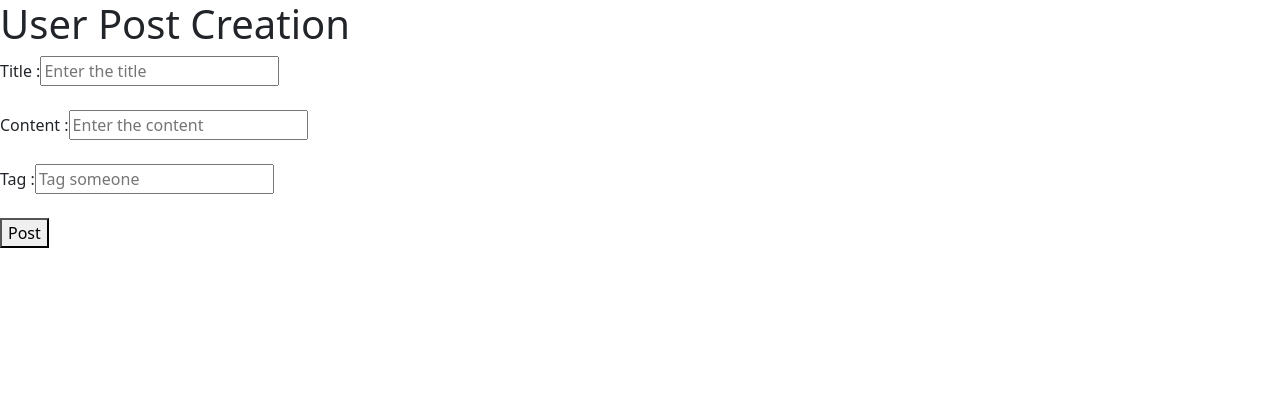
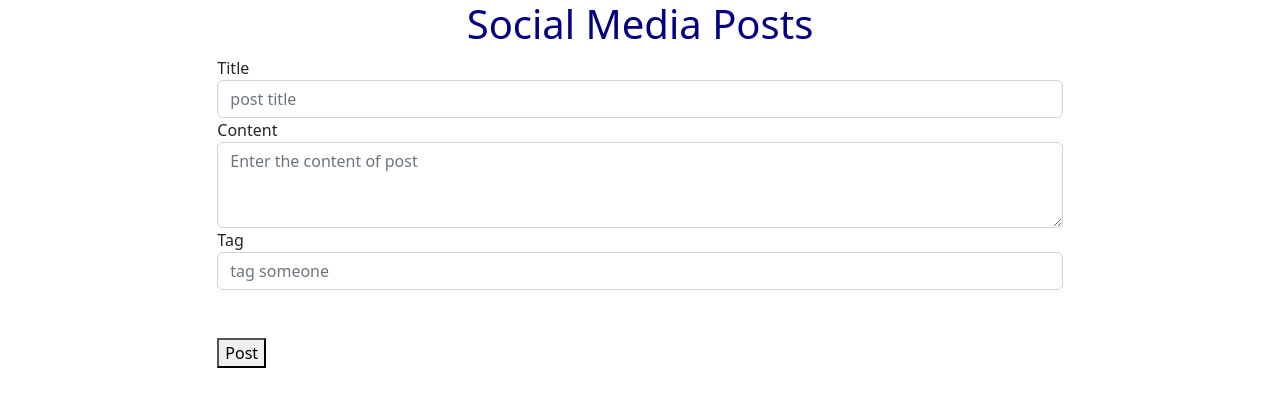
Before and after one commit to lumerasoft/Abinaya-Odin-Frontend-Project, a Vue app in the folder social-media/: page /create-post in a window 1280 px wide. Shown: the top 406 px of the page. Built offline with nearby package versions, Linux system fonts and the light colour scheme.

Commit message:
Implemented life cycle hook

```diff
--- a/social-media/src/components/CreatePost.vue
+++ b/social-media/src/components/CreatePost.vue
@@ -1,20 +1,32 @@
 <template>
-<h1>User Post Creation</h1>
-<form>
-    <label>Title : </label>
-    <input type="text" id="title" placeholder="Enter the title" v-model="title">
-    <br />
-    <br />
-    <label>Content : </label>
-    <input type="text" id="content" placeholder="Enter the content" v-model="content">
-    <br />
-    <br />
-    <label>Tag : </label>
-    <input type="text" id="tag" placeholder="Tag someone" v-model="tag">
-    <br />
+<div id="heading">
+<h1>Social Media Posts</h1>
+</div>
+<div class="row">
+  <div class="col-sm-2"></div>
+  <div class="col-sm-8">
+  <form>
+    <div class="form-group">
+        <label>Title</label>
+        <input type="text" class="form-control" id="title" placeholder="post title" v-model="title">
+    </div>
+    <div class="form-group">
+     <label>Content</label>
+        <textarea class="form-control" id="content" rows="3" placeholder="Enter the content of post" v-model="content"></textarea>
+    </div>
+    <div class="form-group">
+        <label>Tag</label>
+        <input type="text" class="form-control" id="tag" placeholder="tag someone" v-model="tag">
+    </div>
+        <br />
     <br />
     <button v-on:click="post" type="button">Post</button>
-</form>
+
+    </form>
+  </div>
+  <div class="col-sm-2"></div>
+</div>
+
 
 </template>
 
@@ -41,4 +53,16 @@ export default {
         }
     }
 }
+// get Item and assign to a variable =>  String '[{}]'
+// JSON parse it to [{}]
+// push new item into the array
+// Stringify updated array, '[{a: 1}]'
+// write the updated array to localStorage
 </script>
+
+<style>
+#heading{
+  text-align: center;
+  color:navy;
+}
+</style>
--- a/social-media/src/components/ListPosts.vue
+++ b/social-media/src/components/ListPosts.vue
@@ -5,11 +5,10 @@
 
 <button id="post-button" @click="$router.push('/create-post')">Add post</button>
 
-<p>{{getPost()}}</p>
+<!--<p>{{getPost()}}</p>-->
 <div v-for="(post,index) in posts" :key="index">
 <PostDetails :title="post.title" :content="post.content" :tag="post.tag"/>
 </div>
-
 
 </template>
 
@@ -23,17 +22,16 @@ export default {
     name: "SocialMediaPost",
     data() {
         return {
-                title: '',
-                content: '',
-                tag: '',
                 posts:[]
         }
     },
     methods: {
-        getPost: function() {
+        getPost() {
             this.posts=JSON.parse(localStorage.getItem(STORAGE_KEY))
-            return this.post;
        }
+    },
+    mounted(){
+        this.getPost();
     }
 }
 </script>
```
